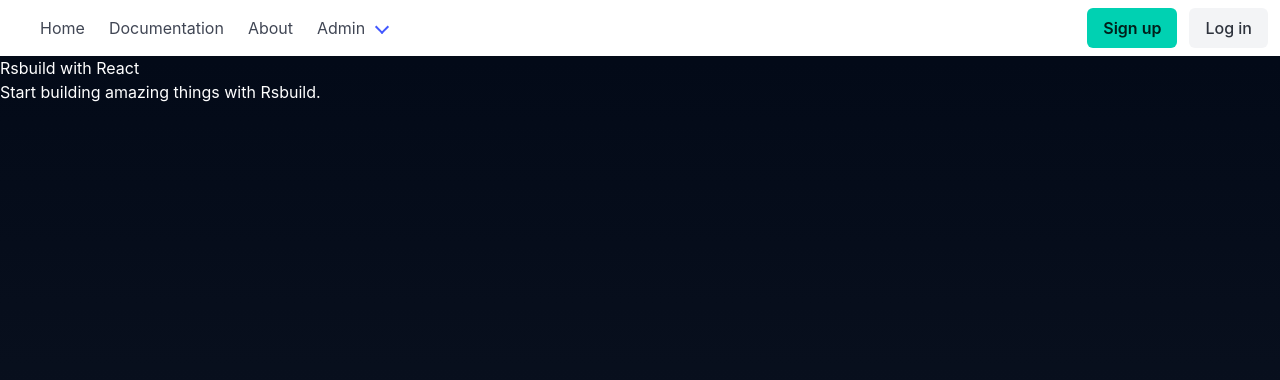
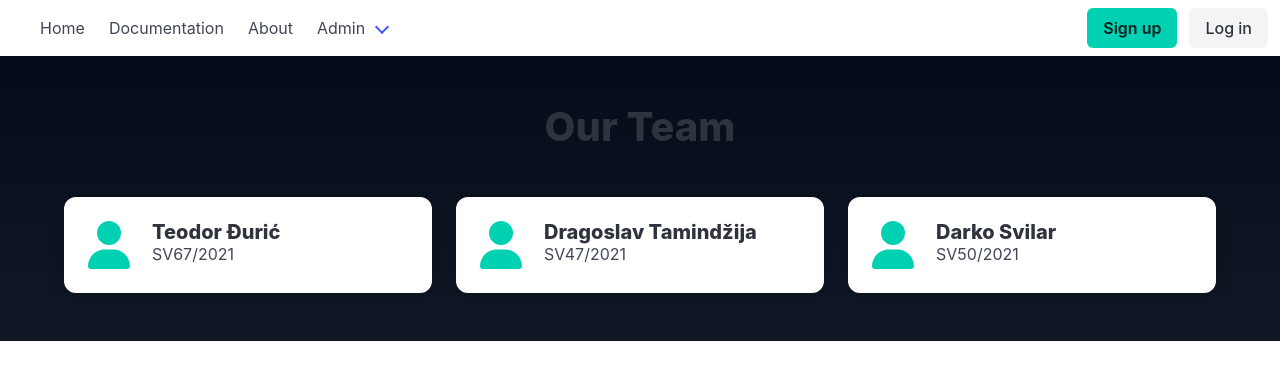
Before and after one commit to drag0dev/argon, a React app in the folder front/: page /about in a window 1280 px wide. Shown: the top 380 px of the page. Built offline with nearby package versions, Linux system fonts and the light colour scheme; the HTML template or start-up script is replaced by a standard one.

Commit message:
impl about page

```diff
--- a/front/src/pages/AboutPage.tsx
+++ b/front/src/pages/AboutPage.tsx
@@ -1,10 +1,42 @@
-const HomePage = () => {
+import React from 'react';
+import { FontAwesomeIcon } from '@fortawesome/react-fontawesome';
+import { faUser } from '@fortawesome/free-solid-svg-icons';
+
+const AboutPage = () => {
+  const teamMembers = [
+    { name: "Teodor Đurić", id: "SV67/2021" },
+    { name: "Dragoslav Tamindžija", id: "SV47/2021" },
+    { name: "Darko Svilar", id: "SV50/2021" }
+  ];
+
   return (
-    <div style={{ minHeight: '100vh' }}>
-      <h1>Rsbuild with React</h1>
-      <p>Start building amazing things with Rsbuild.</p>
-    </div>
+    <section className="section">
+      <div className="container">
+        <h1 className="title is-2 has-text-centered mb-6">Our Team</h1>
+        <div className="columns is-centered">
+          {teamMembers.map((member, index) => (
+            <div key={member.id} className="column is-one-third">
+              <div className="card">
+                <div className="card-content">
+                  <div className="media">
+                    <div className="media-left">
+                      <figure className="image is-48x48">
+                        <FontAwesomeIcon icon={faUser} size="3x" className="has-text-primary" />
+                      </figure>
+                    </div>
+                    <div className="media-content">
+                      <p className="title is-5">{member.name}</p>
+                      <p className="subtitle is-6">{member.id}</p>
+                    </div>
+                  </div>
+                </div>
+              </div>
+            </div>
+          ))}
+        </div>
+      </div>
+    </section>
   );
 };
 
-export default HomePage;
+export default AboutPage;
```
